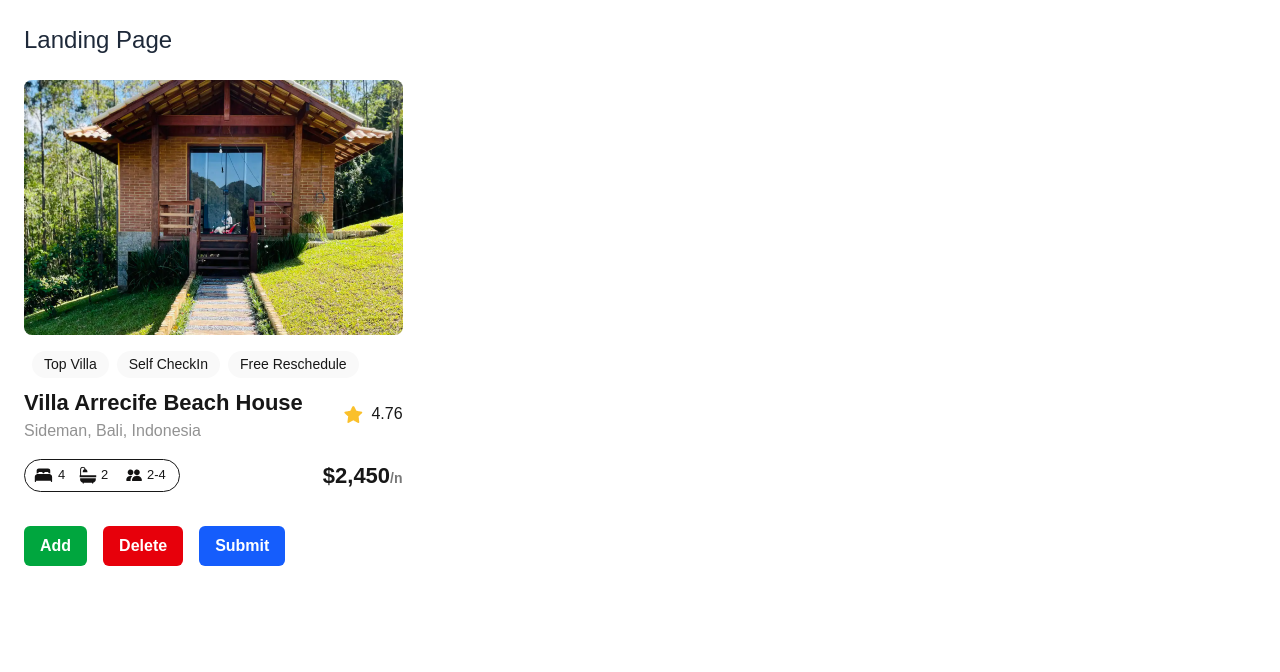
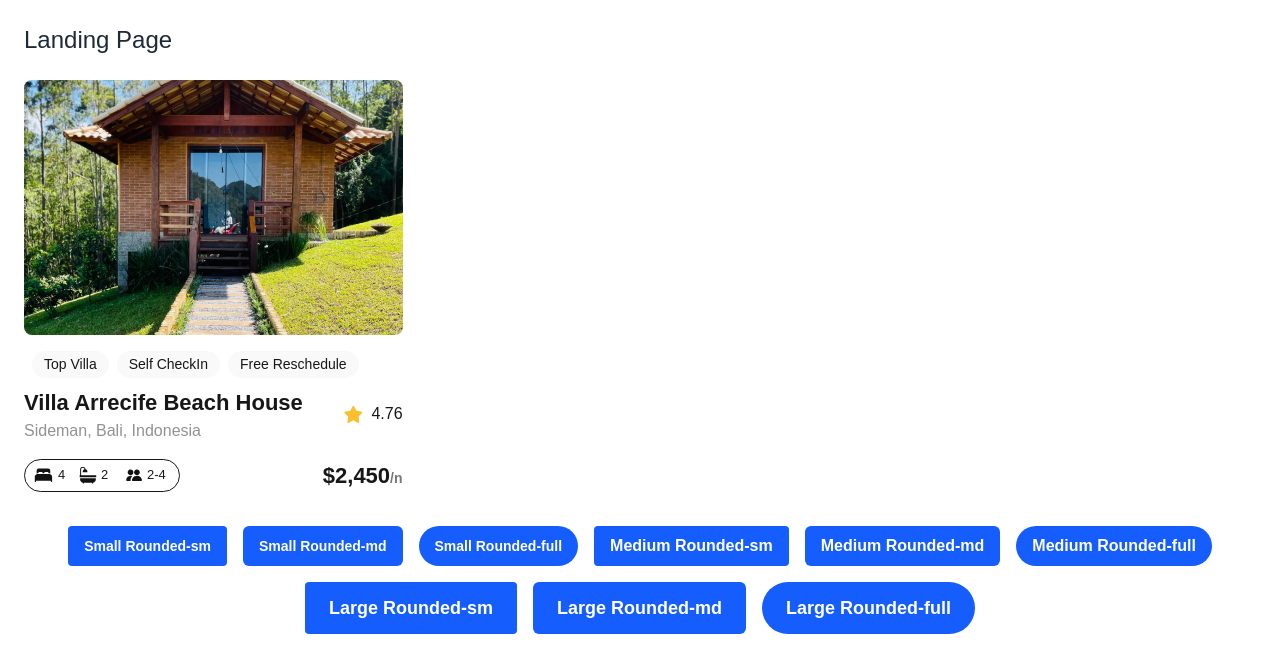
Before and after one commit to adieddygit/alx-project-0x00-setup, a Next.js app in the folder alx-project-0x00/: page /landing in a window 1280 px wide. Shown: the top 672 px of the page. Built offline with nearby package versions, Linux system fonts and the light colour scheme.

Commit message:
Created a Button component with multiple instances used in the landing.tsx file

```diff
--- a/alx-project-0x00/pages/landing.tsx
+++ b/alx-project-0x00/pages/landing.tsx
@@ -9,10 +9,21 @@ const Landing: React.FC = () => {
 
       <Card />
 
-      <div className="flex flex-wrap gap-4">
-        <Button title="Add" styles="bg-green-600 hover:bg-green-700 px-4 py-2 rounded-md" />
-        <Button title="Delete" styles="bg-red-600 hover:bg-red-700 px-4 py-2 rounded-md" />
-        <Button title="Submit" styles="bg-blue-600 hover:bg-blue-700 px-4 py-2 rounded-md" />
+      <div className="flex flex-wrap justify-center gap-4">
+        {/* Small Buttons */}
+        <Button title="Small Rounded-sm" styles="text-sm px-3 py-1 rounded-sm" />
+        <Button title="Small Rounded-md" styles="text-sm px-3 py-1 rounded-md" />
+        <Button title="Small Rounded-full" styles="text-sm px-3 py-1 rounded-full" />
+
+        {/* Medium Buttons */}
+        <Button title="Medium Rounded-sm" styles="text-base px-4 py-2 rounded-sm" />
+        <Button title="Medium Rounded-md" styles="text-base px-4 py-2 rounded-md" />
+        <Button title="Medium Rounded-full" styles="text-base px-4 py-2 rounded-full" />
+
+        {/* Large Buttons */}
+        <Button title="Large Rounded-sm" styles="text-lg px-6 py-3 rounded-sm" />
+        <Button title="Large Rounded-md" styles="text-lg px-6 py-3 rounded-md" />
+        <Button title="Large Rounded-full" styles="text-lg px-6 py-3 rounded-full" />
       </div>
     </div>
   );
```
